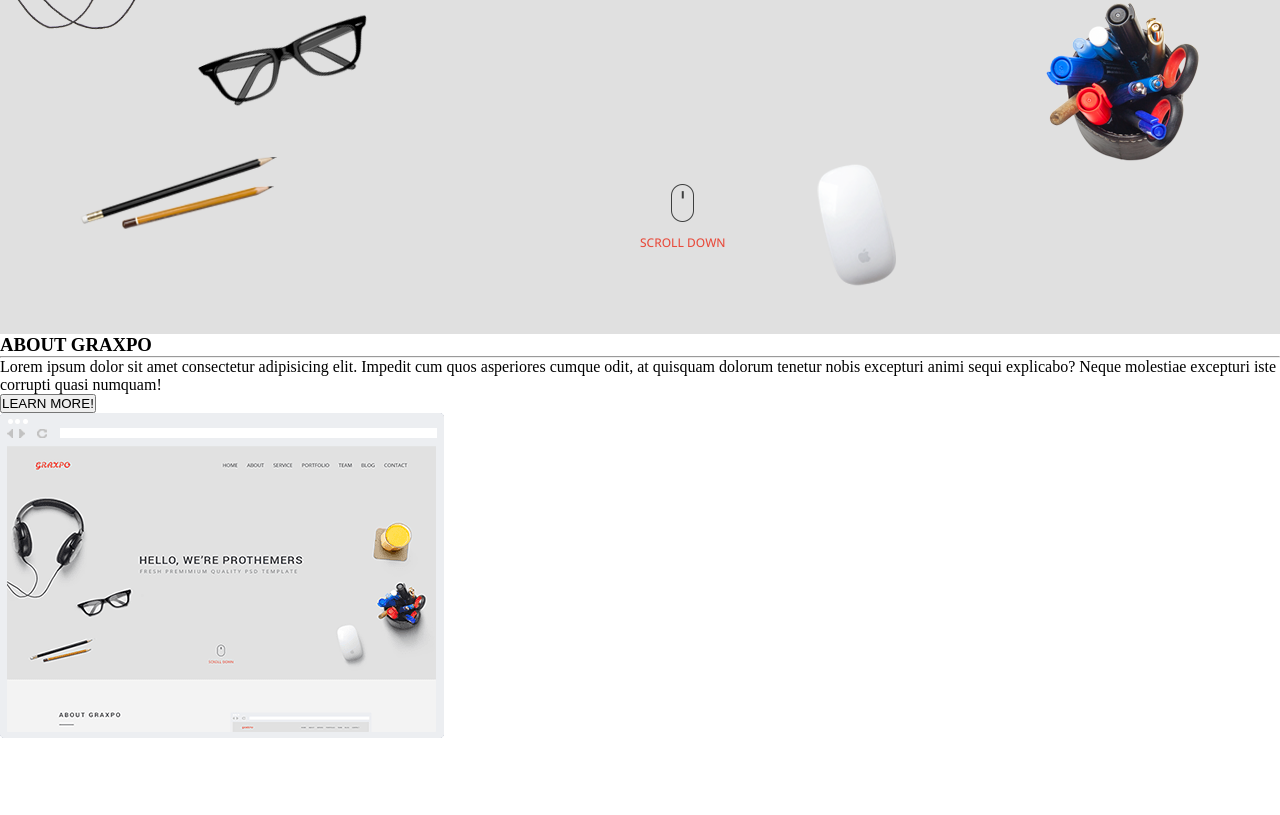
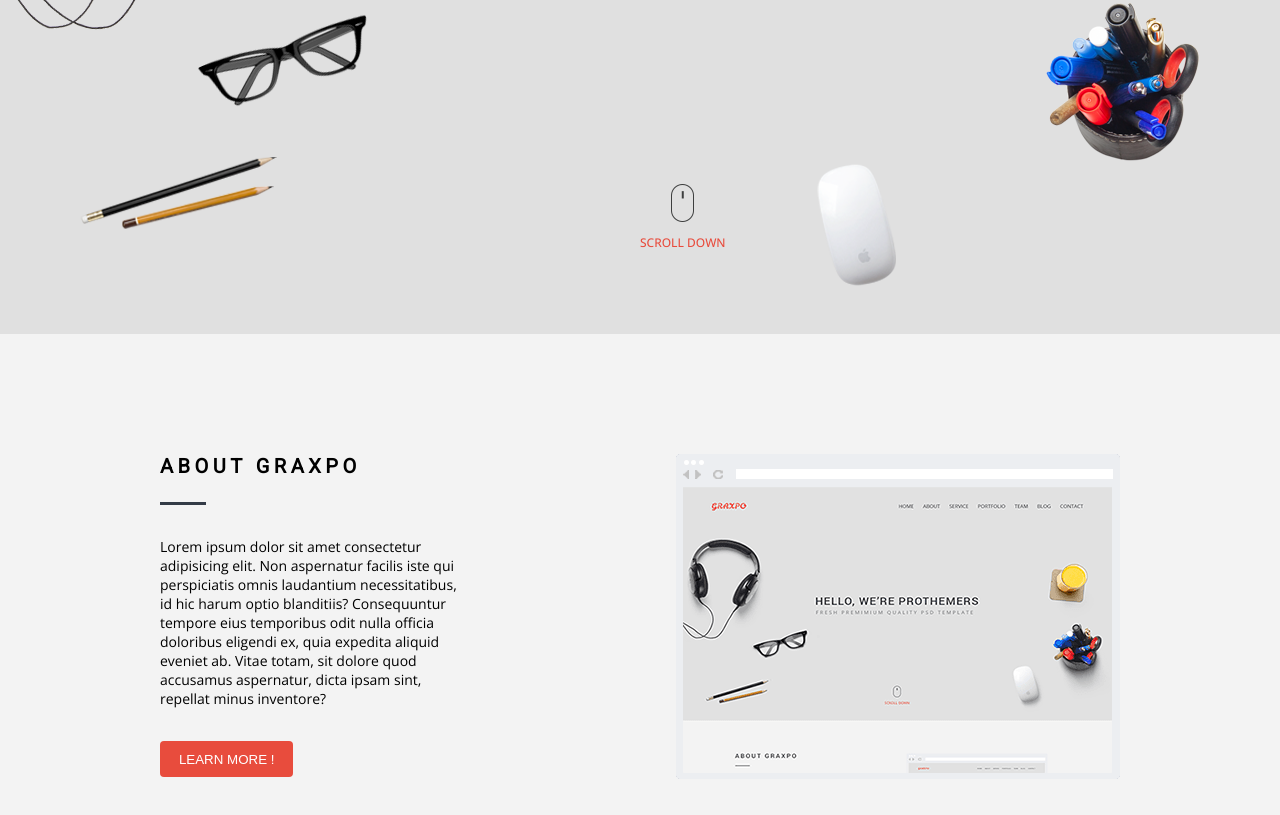
Before and after one commit to dragan0107/graxpo-project, a website: page page/index.html in a window 1280 px wide. Shown: the part 595-1410 px from the top of the page. Before the commit the page ends 1337 px from the top, so only its background shows below. Drawn offline with nearby package versions, Linux system fonts and the light colour scheme.

Commit message:
about us section added

```diff
--- a/page/index.html
+++ b/page/index.html
@@ -52,14 +52,16 @@
     <section id="about-us">
       <div class="about-left">
         <h3>ABOUT GRAXPO</h3>
-        <hr />
+        <div class="line"></div>
         <p>
-          Lorem ipsum dolor sit amet consectetur adipisicing elit. Impedit cum
-          quos asperiores cumque odit, at quisquam dolorum tenetur nobis
-          excepturi animi sequi explicabo? Neque molestiae excepturi iste
-          corrupti quasi numquam!
+          Lorem ipsum dolor sit amet consectetur adipisicing elit. Non
+          aspernatur facilis iste qui perspiciatis omnis laudantium
+          necessitatibus, id hic harum optio blanditiis? Consequuntur tempore
+          eius temporibus odit nulla officia doloribus eligendi ex, quia
+          expedita aliquid eveniet ab. Vitae totam, sit dolore quod accusamus
+          aspernatur, dicta ipsam sint, repellat minus inventore?
         </p>
-        <button>LEARN MORE!</button>
+        <button>LEARN MORE !</button>
       </div>
       <div class="about-right">
         <img src="/page/images/about.png" alt="" />
--- a/page/scss/_base.scss
+++ b/page/scss/_base.scss
@@ -5,6 +5,7 @@ $header-background-color: rgb(224, 224, 224);
 $logo-color: #e84c3d;
 $dark-blue: #333b46;
 $header-light-grey: #81868e;
+$about-us-white: rgb(243, 243, 243);
 
 //FONTS
 
--- a/page/scss/styles.scss
+++ b/page/scss/styles.scss
@@ -1,4 +1,6 @@
 @import './base';
+
+// Header section
 
 #header-section {
   background: $header-background-color;
@@ -131,3 +133,37 @@ header {
     position: relative;
   }
 }
+
+//About us section
+
+#about-us {
+  display: flex;
+  padding: 7.5em 10em;
+  background: $about-us-white;
+
+  h3 {
+    font-family: $roboto;
+    font-size: 1.25em;
+    letter-spacing: 4.5px;
+  }
+  p {
+    font-family: $open-sans;
+    font-size: 0.875em;
+    padding-right: 40%;
+  }
+  button {
+    height: 2.68em;
+    width: 10em;
+    background: rgb(232, 76, 61);
+    border: none;
+    border-radius: 0.3em;
+    color: white;
+    margin-top: 2.5em;
+  }
+  .line {
+    height: 3px;
+    background: $dark-blue;
+    width: 46px;
+    margin: 1.5em 0 2em 0;
+  }
+}
```
Also changed, not shown: page/css/styles.css.
